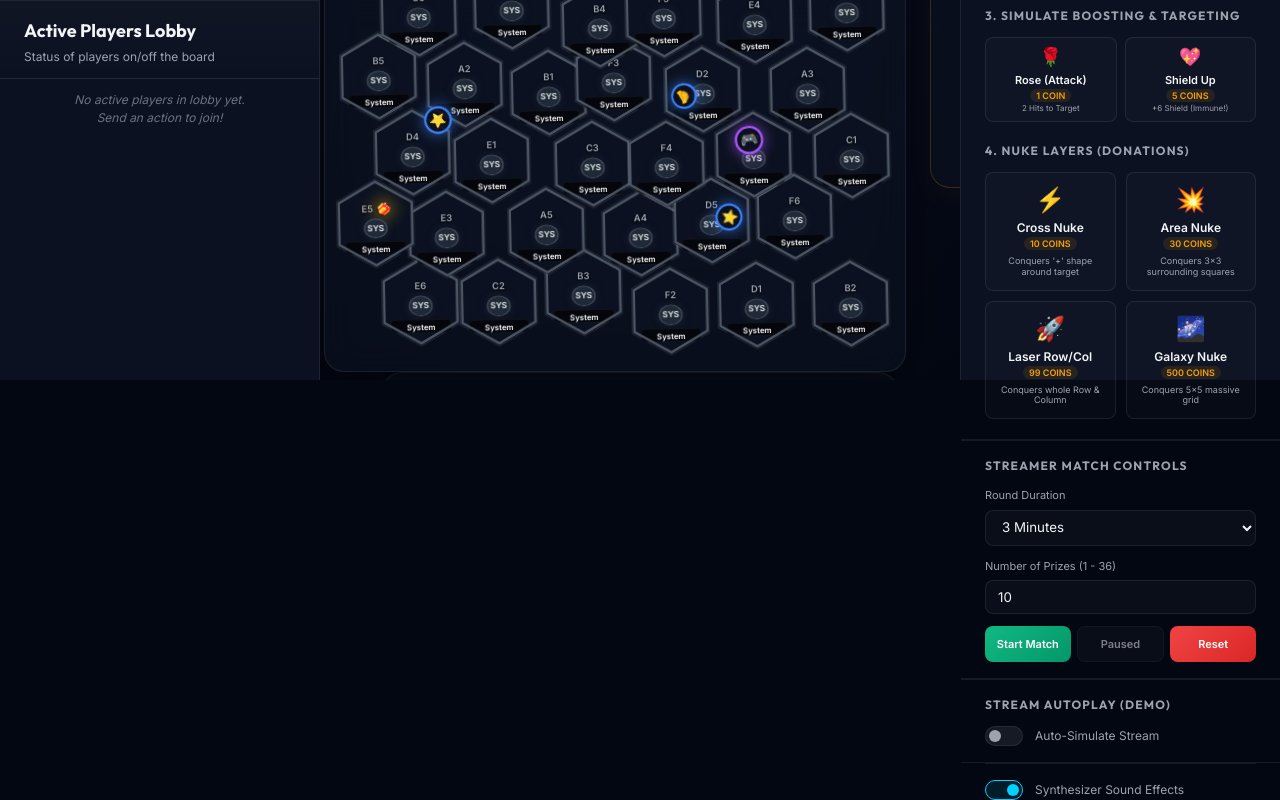
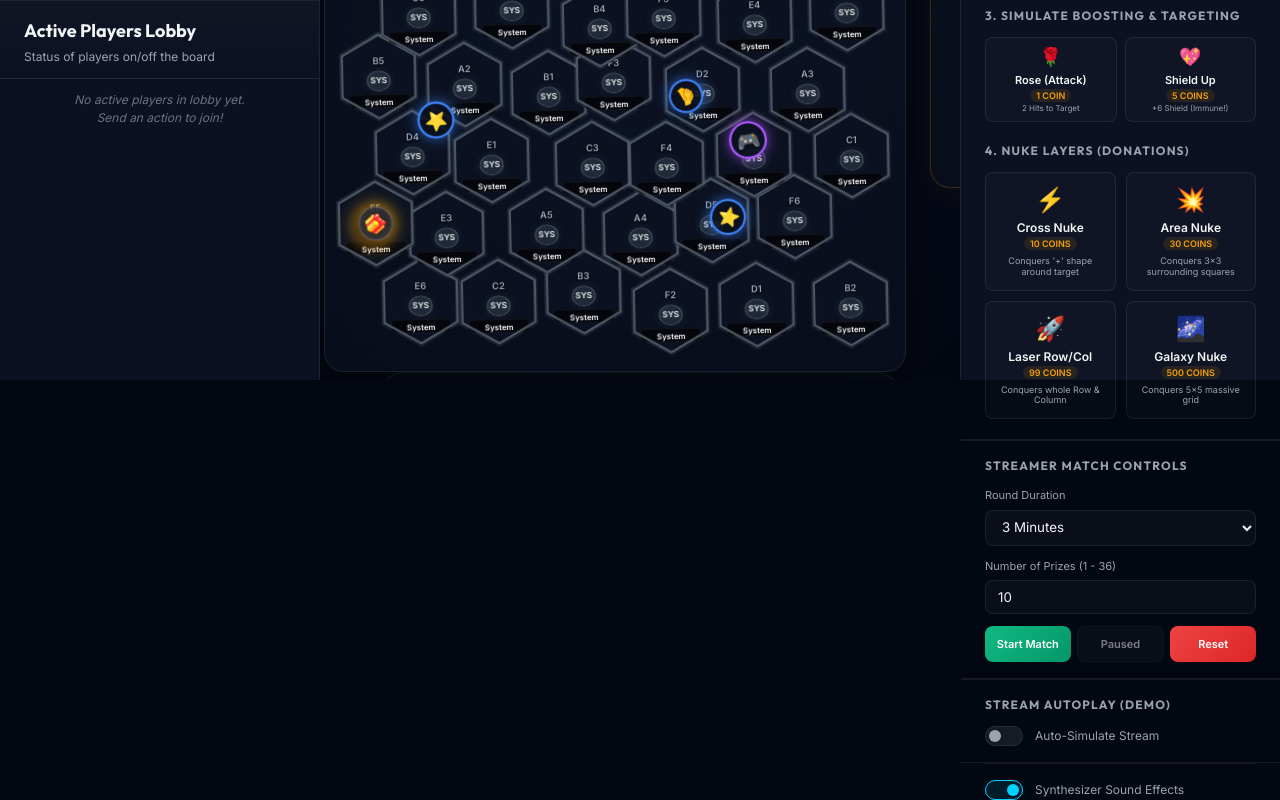
Before and after one commit to log210788/Lunar-moon-cafe-eng, a plain HTML site: page tikrok/index.html in a window 1280 px wide. Both pictures are taken after a click on the button "Start Match". Drawn offline with Linux system fonts and the light colour scheme.

Commit message:
Increase prize icon and token sizes on board hexagons, showcase items, and dropping projectiles

```diff
--- a/tikrok/app.js
+++ b/tikrok/app.js
@@ -470,6 +470,7 @@
                     <div class="square-coord"></div>
                     <div class="square-owner"></div>
                     <div class="username-label"></div>
+                    <div class="prize-badge-container"></div>
 
                     <!-- Hexagonal HUD Perimeter Overlay -->
                     <svg class="hex-hud-svg" viewBox="0 0 80 92">
@@ -490,9 +491,16 @@
 
             // Update DOM text/HTML values selectively
             const coordEl = sqEl.querySelector('.square-coord');
-            const expectedCoordHtml = `${square.coord}${shieldBadgeHtml}${prizeBadgeHtml}`;
+            const expectedCoordHtml = `${square.coord}${shieldBadgeHtml}`;
             if (coordEl.innerHTML !== expectedCoordHtml) {
                 coordEl.innerHTML = expectedCoordHtml;
+            }
+
+            const prizeContainerEl = sqEl.querySelector('.prize-badge-container');
+            if (prizeContainerEl) {
+                if (prizeContainerEl.innerHTML !== prizeBadgeHtml) {
+                    prizeContainerEl.innerHTML = prizeBadgeHtml;
+                }
             }
 
             const avatarHtml = square.ownerName === 'System'
@@ -1683,13 +1691,13 @@
                 // Find elements
                 const showcaseItem = document.getElementById(`showcase-item-${i}`);
 
-                let startX = 270 - 12;
+                let startX = 270 - 16;
                 let startY = -45;
                 if (showcaseItem && boardEl) {
                     const itemRect = showcaseItem.getBoundingClientRect();
                     const boardRect = boardEl.getBoundingClientRect();
-                    startX = itemRect.left - boardRect.left + itemRect.width / 2 - 12;
-                    startY = itemRect.top - boardRect.top + itemRect.height / 2 - 12;
+                    startX = itemRect.left - boardRect.left + itemRect.width / 2 - 16;
+                    startY = itemRect.top - boardRect.top + itemRect.height / 2 - 16;
                 }
 
                 // Calculate target position in hex grid relative to #gridBoard based on its current visual index and chaotic offset
@@ -1697,8 +1705,8 @@
                 const visualIdx = targetSquare.visualIndex !== undefined ? targetSquare.visualIndex : targetSquare.id;
                 const visualRow = Math.floor(visualIdx / GRID_SIZE);
                 const visualCol = visualIdx % GRID_SIZE;
-                let destX = visualCol * 82 + (visualRow % 2 === 1 ? 41 : 0) + 40 - 12;
-                let destY = visualRow * 69 + 12 + 46 - 12;
+                let destX = visualCol * 82 + (visualRow % 2 === 1 ? 41 : 0) + 40 - 16;
+                let destY = visualRow * 69 + 12 + 46 - 16;
                 if (targetSquare.isShuffling) {
                     destX += targetSquare.offsetX || 0;
                     destY += targetSquare.offsetY || 0;
--- a/tikrok/style.css
+++ b/tikrok/style.css
@@ -1622,15 +1622,15 @@
 /* Individual Showcase Item Slot */
 .showcase-item {
     position: relative;
-    width: 22px;
-    height: 22px;
+    width: 32px;
+    height: 32px;
     border-radius: 50%;
     background: rgba(11, 17, 32, 0.6);
-    border: 1px solid rgba(255, 255, 255, 0.1);
+    border: 1px solid rgba(255, 255, 255, 0.15);
     display: flex;
     align-items: center;
     justify-content: center;
-    font-size: 11px;
+    font-size: 16px;
     transition: opacity 0.4s ease, transform 0.4s ease;
     box-shadow: 0 2px 4px rgba(0, 0, 0, 0.4);
 }
@@ -1664,8 +1664,8 @@
 /* Dropping Prize Projectile */
 .dropping-prize {
     position: absolute;
-    width: 24px;
-    height: 24px;
+    width: 32px;
+    height: 32px;
     border-radius: 50%;
     background: rgba(11, 17, 32, 0.9);
     border: 2px solid var(--prize-color, rgba(255, 255, 255, 0.3));
@@ -1673,7 +1673,7 @@
     display: flex;
     align-items: center;
     justify-content: center;
-    font-size: 12px;
+    font-size: 16px;
     pointer-events: none;
     z-index: 700;
     transition: left 0.5s cubic-bezier(0.25, 1, 0.5, 1), top 0.5s cubic-bezier(0.25, 1, 0.5, 1), transform 0.5s cubic-bezier(0.25, 1, 0.5, 1);
@@ -1709,12 +1709,33 @@
     100% { transform: scale(1.05); }
 }
 
+/* Container for the absolute centered prize badge */
+.prize-badge-container {
+    position: absolute;
+    top: 50%;
+    left: 50%;
+    transform: translate(-50%, -50%);
+    width: 32px;
+    height: 32px;
+    z-index: 10;
+    pointer-events: none;
+    display: flex;
+    align-items: center;
+    justify-content: center;
+}
+
 /* Prize Icon / Badge inside grid hexagons */
 .prize-badge {
-    font-size: 10px;
-    margin-left: 4px;
-    filter: drop-shadow(0 0 3px rgba(255, 255, 255, 0.4));
-    display: inline-block;
+    width: 100%;
+    height: 100%;
+    border-radius: 50%;
+    background: rgba(11, 17, 32, 0.85);
+    border: 1.5px solid rgba(255, 255, 255, 0.2);
+    display: flex;
+    align-items: center;
+    justify-content: center;
+    font-size: 16px;
+    box-shadow: 0 4px 10px rgba(0, 0, 0, 0.6), inset 0 0 8px rgba(255, 255, 255, 0.1);
     animation: prizeFloat 2s infinite alternate ease-in-out;
 }
 
@@ -1762,8 +1783,8 @@
 }
 
 .prize-badge .prize-icon-img {
-    width: 16px;
-    height: 16px;
+    width: 24px;
+    height: 24px;
 }
 
 /* Prize Shuffling Slot-Machine Effect */
```
